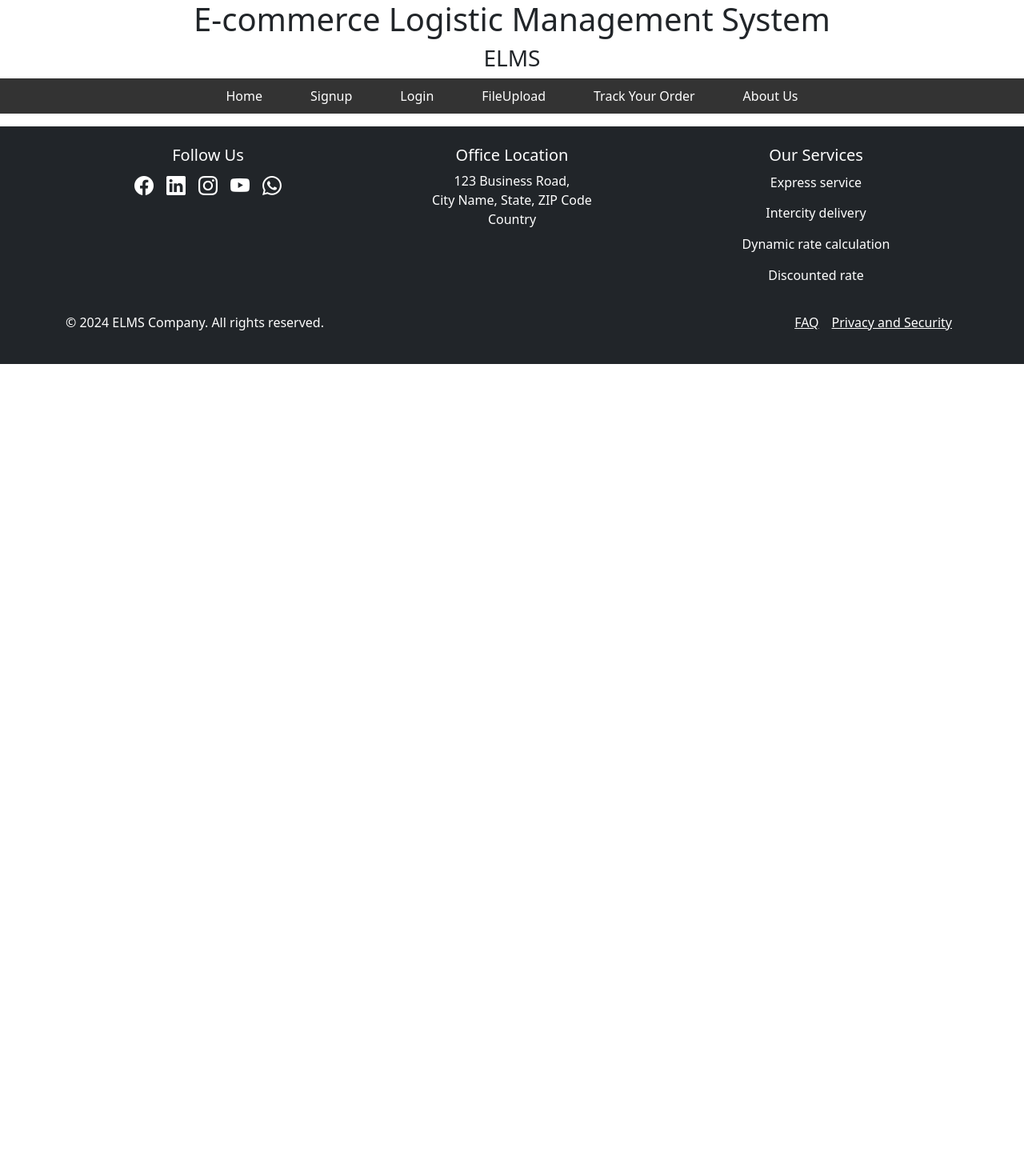
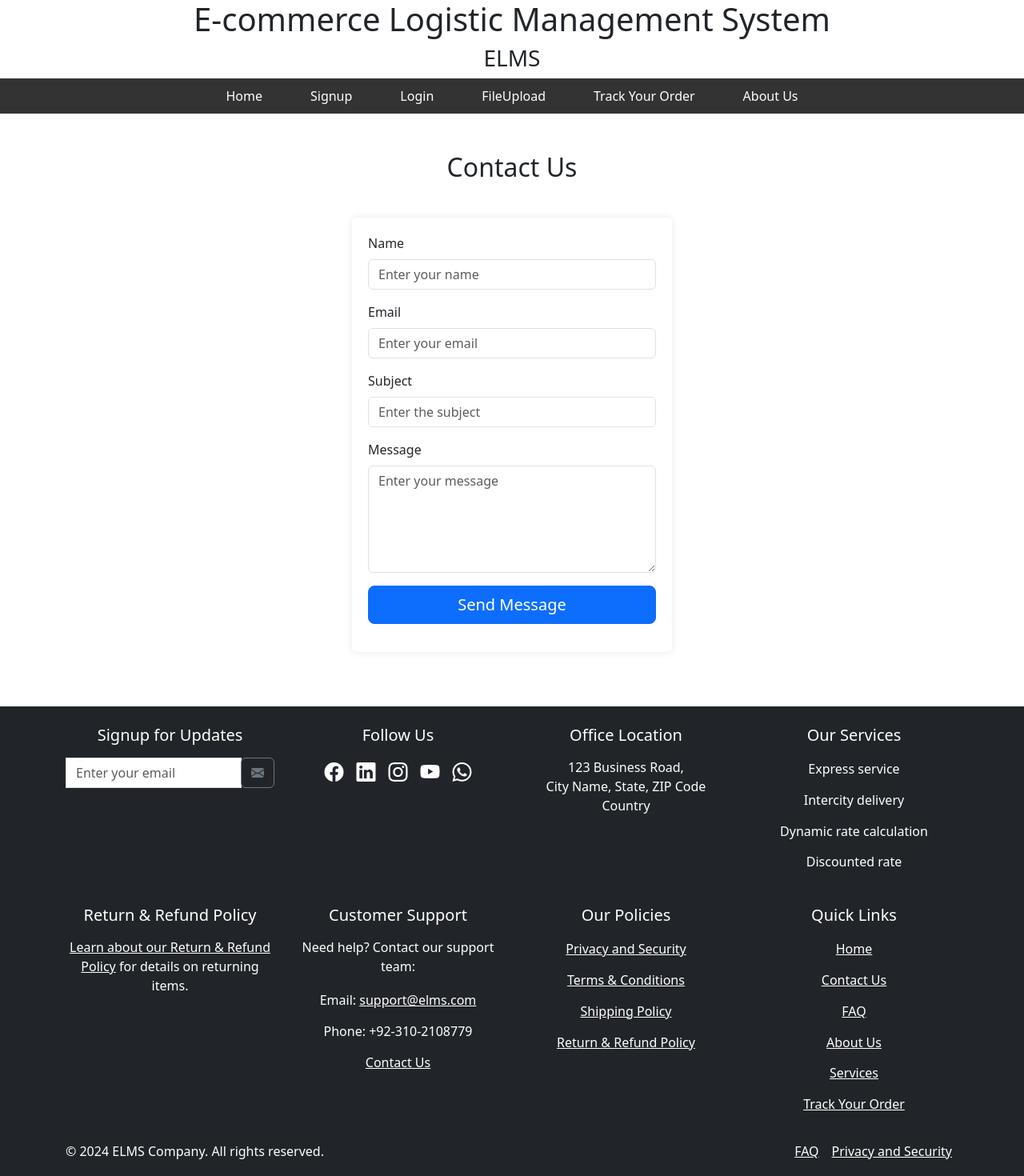
Before and after one commit to mrnisarali110/FYP, a React (Vite) app: page /ContactUs in a window 1280 px wide. Shown: the top 1470 px of the page at 80% size. Before the commit the page ends 800 px from the top, so only its background shows below. Built offline with nearby package versions, Linux system fonts and the light colour scheme.

Commit message:
Update footer and AboutUs

```diff
--- a/package.json
+++ b/package.json
@@ -23,7 +23,8 @@
     "react-icons": "^5.3.0",
     "react-leaflet": "^4.2.1",
     "react-router-dom": "^6.23.1",
-    "react-timeline": "^0.0.9"
+    "react-timeline": "^0.0.9",
+    "react-toastify": "^10.0.5"
   },
   "devDependencies": {
     "@types/react": "^18.3.3",
--- a/src/App.jsx
+++ b/src/App.jsx
@@ -8,6 +8,8 @@ import Faq from './components/Faq';
 import PrivacySecurity from './components/PrivacySecurity';
 import Footer from './components/Footer';
 import AboutUs from './components/AboutUs';
+import ContactUs from './components/ContactUs';
+import ReturnsRefunds from './components/ReturnsRefunds';
 import './App.css';
 
 function App() {
@@ -41,6 +43,9 @@ function App() {
           <Route path="/tracking" element={<TrackingPage />} />
           <Route path="/about" element={<AboutUs />} />
           <Route path="/faq" element={<Faq />} />
+          <Route path="/ContactUs" element={<ContactUs />} />
+          <Route path="/ReturnsRefunds" component={<ReturnsRefunds/>} />
+
           <Route path="/privacy-security" element={<PrivacySecurity />} />
         </Routes>
         <Footer />
--- a/src/components/AboutUs.css
+++ b/src/components/AboutUs.css
@@ -1,13 +1,18 @@
 .hero-section {
     position: relative;
-    height: 60vh;
+    width: 100%;
+    height: 100vh; /* Full viewport height */
     overflow: hidden;
 }
 
 .hero-section img {
+    width: 100%;
     height: 100%;
-    object-fit: cover;
-    filter: brightness(50%);
+    object-fit: cover; /* Ensures the image covers the entire section without being cut off */
+}
+
+.hero-text {
+    max-width: 90%;
 }
 
 .hero-text {
--- a/src/components/AboutUs.jsx
+++ b/src/components/AboutUs.jsx
@@ -7,13 +7,14 @@ const AboutUs = () => {
     return (
         <div className="container-fluid">
             {/* Hero Section */}
-            <section className="hero-section position-relative text-center text-white">
-                <img src="/assets/hero-image.jpg" alt="ELMS Team" className="img-fluid w-100" />
-                <div className="hero-text position-absolute top-50 start-50 translate-middle bg-dark p-5 rounded shadow-lg">
-                    <h1 className="display-4 fw-bold">About Us</h1>
-                    <p className="lead">Empowering E-commerce Logistics with Innovation and Excellence</p>
-                </div>
-            </section>
+            <section className="hero-section text-center text-white">
+    <img src="\src\assets\logo.PNG" alt="ELMS Team" className="img-fluid" />
+    <div className="hero-text position-absolute top-50 start-50 translate-middle bg-dark p-5 rounded shadow-lg">
+        <h1 className="display-4 fw-bold">About Us</h1>
+        <p className="lead">Empowering E-commerce Logistics with Innovation and Excellence</p>
+    </div>
+</section>
+
 
             {/* Content Section */}
             <section className="row my-5">
--- /dev/null
+++ b/src/components/ContactUs.jsx
@@ -0,0 +1,59 @@
+import React from 'react';
+import 'bootstrap/dist/css/bootstrap.min.css';
+//import './ContactUs.css'; // Optional for additional custom styles
+import { ToastContainer, toast } from 'react-toastify';
+import 'react-toastify/dist/ReactToastify.css';
+
+
+const ContactUs = () => {
+    const handleSubmit = (e) => {
+      e.preventDefault();
+
+      // Show the toast notification
+      toast.success('Thanks for contacting us! We will get back to you soon.', {
+        position: "top-center",
+        autoClose: 3000,
+        hideProgressBar: true,
+        closeOnClick: true,
+        pauseOnHover: true,
+        draggable: true,
+        progress: undefined,
+      });
+    };
+
+    return (
+      <div className="container my-5">
+        <h2 className="text-center mb-4">Contact Us</h2>
+        <div className="row justify-content-center">
+          <div className="col-md-8">
+            <form onSubmit={handleSubmit}>
+              <div className="mb-3">
+                <label htmlFor="name" className="form-label">Name</label>
+                <input type="text" className="form-control" id="name" placeholder="Enter your name" />
+              </div>
+              <div className="mb-3">
+                <label htmlFor="email" className="form-label">Email</label>
+                <input type="email" className="form-control" id="email" placeholder="Enter your email" />
+              </div>
+              <div className="mb-3">
+                <label htmlFor="subject" className="form-label">Subject</label>
+                <input type="text" className="form-control" id="subject" placeholder="Enter the subject" />
+              </div>
+              <div className="mb-3">
+                <label htmlFor="message" className="form-label">Message</label>
+                <textarea className="form-control" id="message" rows="5" placeholder="Enter your message"></textarea>
+              </div>
+              <div className="text-center">
+                <button type="submit" className="btn btn-primary btn-lg">Send Message</button>
+              </div>
+            </form>
+          </div>
+        </div>
+
+        {/* Toast Container for notifications */}
+        <ToastContainer />
+      </div>
+    );
+  }
+
+  export default ContactUs;
--- a/src/components/Footer.css
+++ b/src/components/Footer.css
@@ -11,3 +11,21 @@
   .footer-icons a:hover {
     color: #007bff;
   }
+
+  .footer h5 {
+    font-size: 1.25rem;
+    margin-bottom: 1rem;
+}
+
+.footer a:hover {
+    color: #f8c471;
+    text-decoration: underline;
+}
+
+.input-group .form-control {
+    border-radius: 0;
+}
+
+.input-group .btn-outline-light {
+    border-radius: 0;
+}
--- a/src/components/Footer.jsx
+++ b/src/components/Footer.jsx
@@ -6,8 +6,21 @@ const Footer = () => {
     <footer className="footer bg-dark text-white p-4">
       <div className="container">
         <div className="row">
+          {/* Signup for Updates */}
+          <div className="col-md-3 text-right">
+            <h5>Signup for Updates</h5>
+            <div className="input-group">
+              <input type="email" className="form-control" placeholder="Enter your email" aria-label="Email" aria-describedby="basic-addon2" />
+              <div className="input-group-append">
+                <button className="btn btn-outline-secondary" type="button">
+                  <i className="bi bi-envelope-fill"></i>
+                </button>
+              </div>
+            </div>
+          </div>
+
           {/* Follow Us Section */}
-          <div className="col-md-4 text-left">
+          <div className="col-md-3 text-left">
             <h5>Follow Us</h5>
             <div className="footer-icons">
               <a href="https://www.facebook.com/yourprofile" target="_blank" rel="noopener noreferrer" className="text-white mx-2">
@@ -29,7 +42,7 @@ const Footer = () => {
           </div>
 
           {/* Office Location Section */}
-          <div className="col-md-4 text-center">
+          <div className="col-md-3 text-center">
             <h5>Office Location</h5>
             <p>
               123 Business Road,<br />
@@ -39,16 +52,62 @@ const Footer = () => {
           </div>
 
           {/* Our Services Section */}
-          <div className="col-md-4 text-right">
+          <div className="col-md-3 text-right">
             <h5>Our Services</h5>
             <ul className="list-unstyled">
-            <li>Express service </li>
+              <li>Express service</li>
               <li>Intercity delivery</li>
               <li>Dynamic rate calculation</li>
               <li>Discounted rate</li>
             </ul>
           </div>
         </div>
+
+        <div className="row mt-4">
+          {/* Return & Refund Policy */}
+          <div className="col-md-3 text-left">
+            <h5>Return & Refund Policy</h5>
+            <p>
+              <a href="/ReturnsRefunds" className="text-white">Learn about our Return & Refund Policy</a> for details on returning items.
+            </p>
+          </div>
+
+          {/* Customer Support */}
+          <div className="col-md-3 text-center">
+            <h5>Customer Support</h5>
+            <p>Need help? Contact our support team:</p>
+            <ul className="list-unstyled">
+              <li>Email: <a href="mailto:support@elms.com" className="text-white">support@elms.com</a></li>
+              <li>Phone: +92-310-2108779</li>
+              <li><a href="/contact-us" className="text-white">Contact Us</a></li>
+            </ul>
+          </div>
+
+          {/* Our Policies Section */}
+          <div className="col-md-3 text-right">
+            <h5>Our Policies</h5>
+            <ul className="list-unstyled">
+              <li><a href="/privacy-security" className="text-white">Privacy and Security</a></li>
+              <li><a href="/Faq" className="text-white">Terms & Conditions</a></li>
+              <li><a href="/shipping-policy" className="text-white">Shipping Policy</a></li>
+              <li><a href="/ReturnsRefunds" className="text-white">Return & Refund Policy</a></li>
+            </ul>
+          </div>
+
+          {/* Quick Links Section */}
+          <div className="col-md-3 text-right">
+            <h5>Quick Links</h5>
+            <ul className="list-unstyled">
+              <li><a href="/" className="text-white">Home</a></li>
+              <li><a href="/ContactUs" className="text-white">Contact Us</a></li>
+              <li><a href="/faq" className="text-white">FAQ</a></li>
+              <li><a href="/about" className="text-white">About Us</a></li>
+              <li><a href="/services" className="text-white">Services</a></li>
+              <li><a href="/tracking" className="text-white">Track Your Order</a></li>
+            </ul>
+          </div>
+        </div>
+
         <div className="d-flex justify-content-between mt-3">
           <p>© 2024 ELMS Company. All rights reserved.</p>
           <div>
--- /dev/null
+++ b/src/components/ReturnsRefunds.jsx
@@ -0,0 +1,45 @@
+import React from 'react';
+
+const ReturnsRefunds = () => {
+  return (
+    <div className="container mt-5">
+      <h1>Return & Refund Policy</h1>
+      <p>Last updated: [Insert Date]</p>
+
+      <p>
+        Thank you for shopping at [Your Company Name].
+      </p>
+
+      <p>
+        If you are not entirely satisfied with your purchase, we're here to help.
+      </p>
+
+      <h2>Returns</h2>
+      <p>
+        You have [number] calendar days to return an item from the date you received it.
+      </p>
+      <p>
+        To be eligible for a return, your item must be unused and in the same condition that you received it. Your item must be in the original packaging.
+      </p>
+
+      <h2>Refunds</h2>
+      <p>
+        Once we receive your item, we will inspect it and notify you that we have received your returned item. We will immediately notify you of the status of your refund after inspecting the item.
+      </p>
+      <p>
+        If your return is approved, we will initiate a refund to your credit card (or original method of payment). You will receive the credit within a certain amount of days, depending on your card issuer's policies.
+      </p>
+
+      <h2>Contact Us</h2>
+      <p>
+        If you have any questions on how to return your item to us, contact us at:
+      </p>
+      <p>
+        Email: <a href="mailto:support@elms.com">support@elms.com</a><br />
+        Phone: +92-310-2108779
+      </p>
+    </div>
+  );
+};
+
+export default ReturnsRefunds;
```
Also changed, not shown: src/assets/logo.PNG (added), 1 other file (tests, documents, lock files or other folders).
